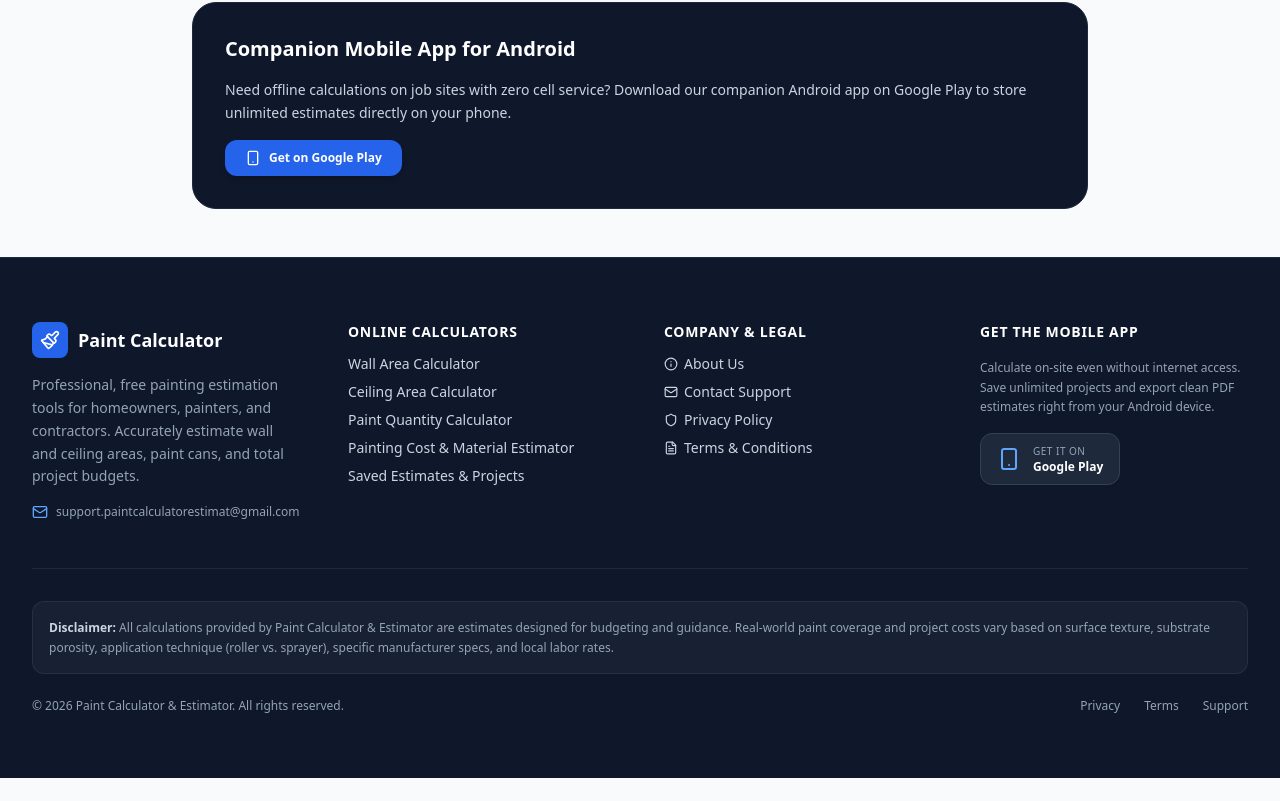
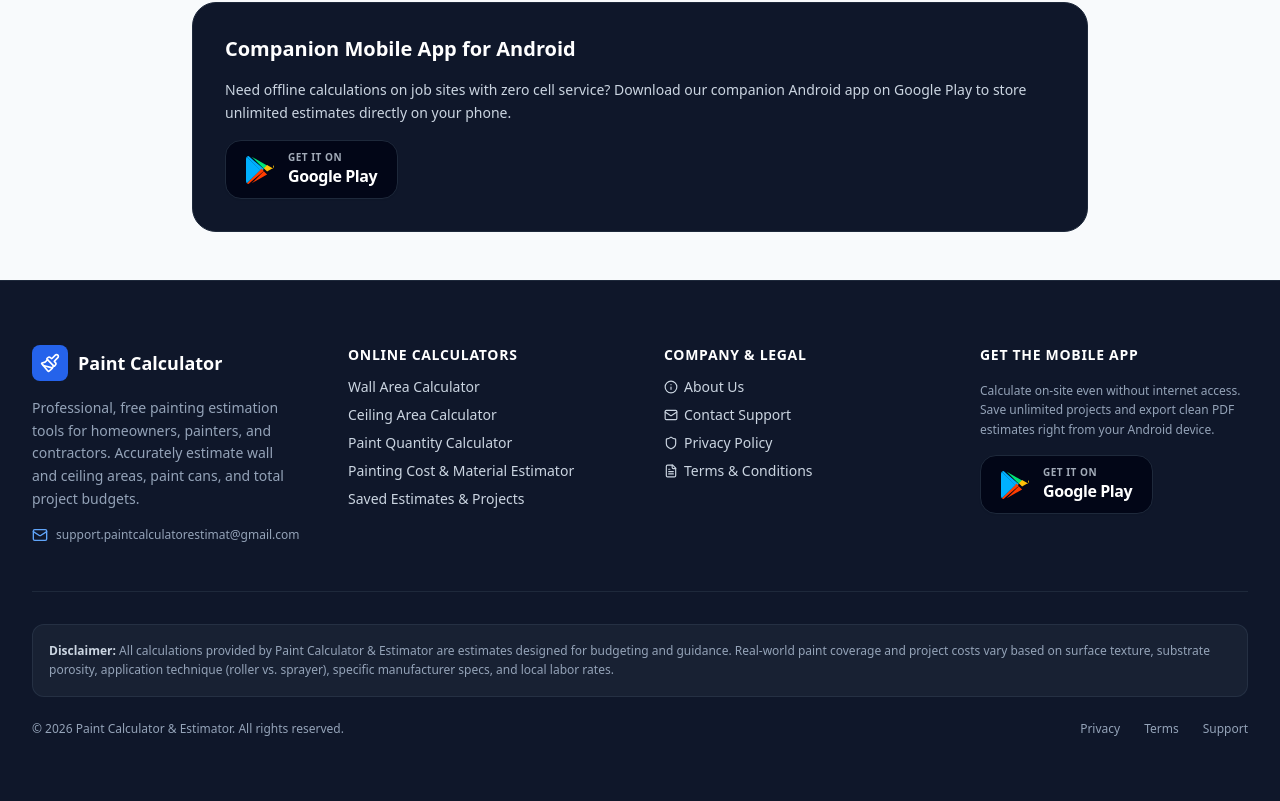
Before and after one commit to fahaddev02/House-Building-Estimator-Web, a Next.js app: page /about in a window 1280 px wide. Shown: the part 1076-1877 px from the top of the page. Before the commit the page ends 1854 px from the top, so only its background shows below. Built offline with nearby package versions, Linux system fonts and the light colour scheme; no server answers.

Commit message:
Standardize Cost Calculator result actions and add official Google Play button

```diff
--- a/app/about/page.tsx
+++ b/app/about/page.tsx
@@ -1,7 +1,7 @@
 import React from "react";
 import Link from "next/link";
-import { Paintbrush, CheckCircle2, Smartphone, ShieldCheck, Users, ArrowRight } from "lucide-react";
-import { PLAY_STORE_URL } from "@/components/layout/Navbar";
+import { Paintbrush, CheckCircle2, ShieldCheck, Users, ArrowRight } from "lucide-react";
+import GooglePlayButton from "@/components/ui/GooglePlayButton";
 
 export default function AboutPage() {
   return (
@@ -99,15 +99,7 @@ export default function AboutPage() {
           Need offline calculations on job sites with zero cell service? Download our companion Android app on Google Play to store unlimited estimates directly on your phone.
         </p>
         <div>
-          <a
-            href={PLAY_STORE_URL}
-            target="_blank"
-            rel="noopener noreferrer"
-            className="inline-flex items-center gap-2 px-5 py-2.5 rounded-xl bg-blue-600 hover:bg-blue-700 text-white font-bold text-xs transition-colors shadow-md"
-          >
-            <Smartphone className="w-4 h-4" />
-            <span>Get on Google Play</span>
-          </a>
+          <GooglePlayButton size="default" theme="dark" />
         </div>
       </div>
     </div>
--- a/app/page.tsx
+++ b/app/page.tsx
@@ -17,7 +17,7 @@ import {
 } from "lucide-react";
 import HeroIllustration from "@/components/ui/HeroIllustration";
 import AppPromoBanner from "@/components/ui/AppPromoBanner";
-import { PLAY_STORE_URL } from "@/components/layout/Navbar";
+import GooglePlayButton from "@/components/ui/GooglePlayButton";
 
 export default function HomePage() {
   const calculatorCards = [
@@ -115,15 +115,7 @@ export default function HomePage() {
                 <ArrowRight className="w-5 h-5 group-hover:translate-x-1 transition-transform" />
               </Link>
 
-              <a
-                href={PLAY_STORE_URL}
-                target="_blank"
-                rel="noopener noreferrer"
-                className="inline-flex items-center justify-center gap-2.5 px-6 py-4 rounded-2xl bg-slate-100 hover:bg-slate-200 dark:bg-slate-800 dark:hover:bg-slate-700 text-slate-900 dark:text-white font-bold text-base border border-slate-200 dark:border-slate-700 transition-all"
-              >
-                <Smartphone className="w-5 h-5 text-blue-600 dark:text-blue-400" />
-                <span>Download App</span>
-              </a>
+              <GooglePlayButton size="large" theme="dark" />
             </div>
 
             {/* Trust points */}
--- a/components/layout/Footer.tsx
+++ b/components/layout/Footer.tsx
@@ -1,9 +1,9 @@
 import React from "react";
 import Link from "next/link";
-import { Paintbrush, Smartphone, Mail, Shield, FileText, Info } from "lucide-react";
-import { PLAY_STORE_URL } from "./Navbar";
-
-export const SUPPORT_EMAIL = "support.paintcalculatorestimat@gmail.com";
+import { Paintbrush, Mail, Shield, FileText, Info } from "lucide-react";
+import GooglePlayButton from "@/components/ui/GooglePlayButton";
+import { SUPPORT_EMAIL } from "@/lib/config/site";
+export { SUPPORT_EMAIL };
 
 export default function Footer() {
   return (
@@ -117,18 +117,9 @@ export default function Footer() {
             <p className="text-xs text-slate-400 leading-relaxed">
               Calculate on-site even without internet access. Save unlimited projects and export clean PDF estimates right from your Android device.
             </p>
-            <a
-              href={PLAY_STORE_URL}
-              target="_blank"
-              rel="noopener noreferrer"
-              className="inline-flex items-center gap-3 px-4 py-2.5 rounded-xl bg-slate-800 hover:bg-slate-700 border border-slate-700 text-white transition-all shadow-sm group"
-            >
-              <Smartphone className="w-6 h-6 text-blue-400 group-hover:scale-110 transition-transform" />
-              <div className="text-left">
-                <div className="text-[10px] text-slate-400 uppercase tracking-wider">Get it on</div>
-                <div className="text-xs font-bold leading-tight">Google Play</div>
-              </div>
-            </a>
+            <div>
+              <GooglePlayButton size="default" theme="dark" />
+            </div>
           </div>
         </div>
 
--- a/components/layout/Navbar.tsx
+++ b/components/layout/Navbar.tsx
@@ -21,8 +21,8 @@ import {
   Maximize2,
 } from "lucide-react";
 import { CURRENCIES, CurrencyCode } from "@/lib/calculations/currency";
-
-export const PLAY_STORE_URL = "https://play.google.com/store/apps/details?id=com.example.paintcalculatorestimator";
+import { GOOGLE_PLAY_STORE_URL, PLAY_STORE_URL } from "@/lib/config/site";
+export { GOOGLE_PLAY_STORE_URL, PLAY_STORE_URL };
 
 export default function Navbar() {
   const pathname = usePathname();
--- a/components/ui/AppPromoBanner.tsx
+++ b/components/ui/AppPromoBanner.tsx
@@ -1,6 +1,6 @@
 import React from "react";
 import { Smartphone, CheckCircle, WifiOff, BookmarkCheck, Zap, Download } from "lucide-react";
-import { PLAY_STORE_URL } from "../layout/Navbar";
+import GooglePlayButton from "@/components/ui/GooglePlayButton";
 
 export default function AppPromoBanner() {
   const benefits = [
@@ -47,22 +47,7 @@ export default function AppPromoBanner() {
           </div>
 
           <div className="pt-4 flex flex-col sm:flex-row items-start sm:items-center gap-4">
-            <a
-              href={PLAY_STORE_URL}
-              target="_blank"
-              rel="noopener noreferrer"
-              className="inline-flex items-center gap-3.5 px-6 py-3.5 rounded-2xl bg-white hover:bg-slate-100 text-slate-900 font-bold transition-all shadow-lg hover:shadow-xl hover:scale-102 group"
-            >
-              <Smartphone className="w-7 h-7 text-blue-600 group-hover:scale-110 transition-transform" />
-              <div className="text-left">
-                <div className="text-[10px] uppercase font-semibold text-slate-500 tracking-wider">
-                  Download Free On
-                </div>
-                <div className="text-base font-extrabold leading-none">
-                  Google Play Store
-                </div>
-              </div>
-            </a>
+            <GooglePlayButton size="large" theme="light" />
             <span className="text-xs text-slate-400">
               Free • Android 8.0+ • No Sign-up Needed
             </span>
--- /dev/null
+++ b/components/ui/GooglePlayButton.tsx
@@ -0,0 +1,112 @@
+import React from "react";
+import { GOOGLE_PLAY_STORE_URL } from "@/lib/config/site";
+
+interface GooglePlayButtonProps {
+  url?: string;
+  className?: string;
+  size?: "default" | "large" | "compact";
+  theme?: "dark" | "light";
+}
+
+/**
+ * Official Google Play Store Badge / CTA Button
+ */
+export default function GooglePlayButton({
+  url = GOOGLE_PLAY_STORE_URL,
+  className = "",
+  size = "default",
+  theme = "dark",
+}: GooglePlayButtonProps) {
+  const isDark = theme === "dark";
+
+  // Size styling classes
+  const sizeClasses = {
+    compact: "px-3.5 py-2 rounded-xl text-xs gap-2.5 min-h-[44px]",
+    default: "px-5 py-2.5 rounded-2xl text-xs gap-3.5 min-h-[50px]",
+    large: "px-6 py-3.5 rounded-2xl text-sm gap-4 min-h-[56px]",
+  };
+
+  const iconSizes = {
+    compact: "w-5 h-5",
+    default: "w-6 h-6 sm:w-7 sm:h-7",
+    large: "w-7 h-7 sm:w-8 sm:h-8",
+  };
+
+  const subtextSizes = {
+    compact: "text-[9px] tracking-wider",
+    default: "text-[10px] tracking-wider",
+    large: "text-[11px] tracking-wider",
+  };
+
+  const mainTextSizes = {
+    compact: "text-xs font-bold",
+    default: "text-sm sm:text-base font-extrabold",
+    large: "text-base sm:text-lg font-extrabold",
+  };
+
+  return (
+    <a
+      href={url}
+      target="_blank"
+      rel="noopener noreferrer"
+      aria-label="Get it on Google Play"
+      className={`inline-flex items-center justify-center font-sans transition-all duration-200 select-none group border shadow-sm hover:shadow-md active:scale-98 ${
+        isDark
+          ? "bg-slate-950 hover:bg-black text-white border-slate-800 hover:border-slate-700"
+          : "bg-white hover:bg-slate-50 text-slate-900 border-slate-200 hover:border-slate-300"
+      } ${sizeClasses[size]} ${className}`}
+    >
+      {/* Official Google Play Triangle Icon */}
+      <svg
+        className={`shrink-0 transition-transform group-hover:scale-105 ${iconSizes[size]}`}
+        viewBox="0 0 512 512"
+        fill="none"
+        xmlns="http://www.w3.org/2000/svg"
+        aria-hidden="true"
+      >
+        <path
+          d="M325.3 234.3L104.6 13l280.8 161.2-60.1 59.9.0.2z"
+          fill="#00E676"
+        />
+        <path
+          d="M47 0C34 0 23.3 5.3 15.6 13.9L283.4 281.7l41.9-41.9L47 0z"
+          fill="#00B0FF"
+        />
+        <path
+          d="M47 512c-13 0-23.7-5.3-31.4-13.9L283.4 230.3l41.9 41.9L47 512z"
+          fill="#FF3D00"
+        />
+        <path
+          d="M496.4 227.4L385.4 164.2l-60.1 60.1 60.1 60.1 111-63.2c9.5-5.4 15.6-15.6 15.6-26.9s-6.1-21.5-15.6-26.9z"
+          fill="#FFC107"
+        />
+        <path
+          d="M325.3 277.7L104.6 499l280.8-161.2-60.1-60.1z"
+          fill="#FF3D00"
+        />
+        <path
+          d="M15.6 13.9C5.8 24.8 0 39.7 0 56.4v399.2c0 16.7 5.8 31.6 15.6 42.5L263 256 15.6 13.9z"
+          fill="#00B0FF"
+        />
+      </svg>
+
+      {/* Button Text */}
+      <div className="flex flex-col text-left leading-tight">
+        <span
+          className={`uppercase font-semibold opacity-80 ${
+            isDark ? "text-slate-300" : "text-slate-600"
+          } ${subtextSizes[size]}`}
+        >
+          GET IT ON
+        </span>
+        <span
+          className={`tracking-tight ${
+            isDark ? "text-white" : "text-slate-900"
+          } ${mainTextSizes[size]}`}
+        >
+          Google Play
+        </span>
+      </div>
+    </a>
+  );
+}
--- /dev/null
+++ b/lib/config/site.ts
@@ -0,0 +1,14 @@
+/**
+ * Site & Application Configuration
+ */
+
+// Google Play Store URL - Reuses the verified app listing URL or fallback
+export const GOOGLE_PLAY_STORE_URL =
+  process.env.NEXT_PUBLIC_GOOGLE_PLAY_URL ||
+  "https://play.google.com/store/apps/details?id=com.example.paintcalculatorestimator";
+
+// Backward-compatible alias
+export const PLAY_STORE_URL = GOOGLE_PLAY_STORE_URL;
+
+export const SITE_NAME = "Paint Calculator & Estimator";
+export const SUPPORT_EMAIL = "support.paintcalculatorestimat@gmail.com";
```
Also changed, not shown: app/cost-calculator/page.tsx (+26 -10 lines), wrangler.json (line endings or trailing spaces).
